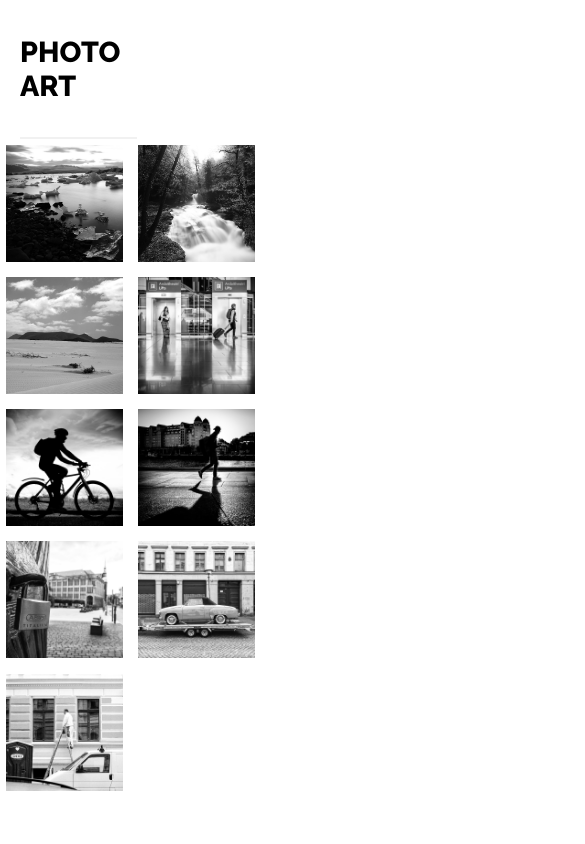
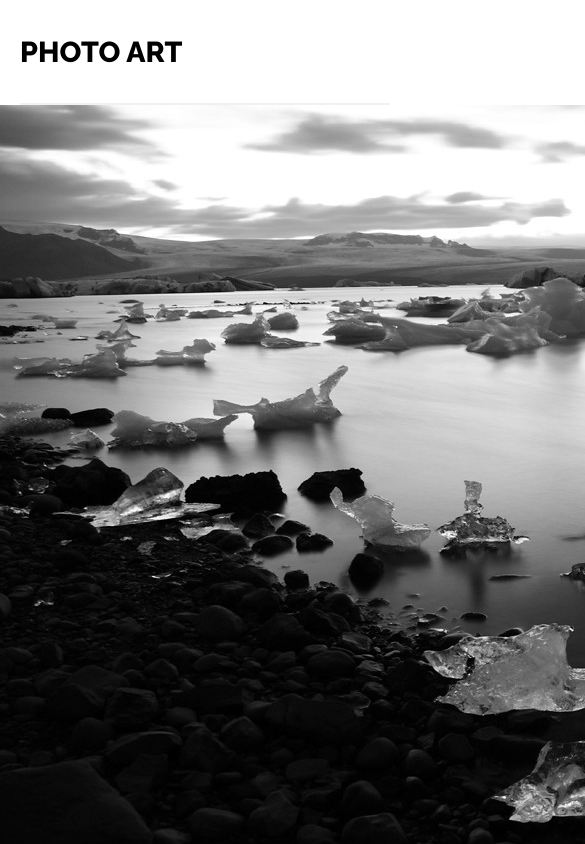
Before and after one commit to umit-aslan/photo-site, a plain HTML site: page index.html in a window 390 px wide. Shown: the top 844 px of the page, 585 px wide, since content can reach past the window. Drawn offline with Linux system fonts and the light colour scheme.

Commit message:
Update style.css
Proje öğrenilen Bootstrap bilgisi ile Responsive görünüme kavuşturuldu.

```diff
--- a/css/style.css
+++ b/css/style.css
@@ -1,27 +1,23 @@
 * {
     margin: 0;
     padding: 0;
-}
+ }
 
 nav {
     font-family: 'Raleway', sans-serif;
     font-weight: 700;
     font-size: 1.8rem;
-    text-transform: uppercase;
     border-bottom: 2px solid #f1f1f1;
-    width: 30%;
     margin-left: 20px;
     padding: 1.2em 0;
 }
 
 img {
-    width: 30%;
-    margin: 1.4444%;
     transition: 2s;
-}
+   }
 
 img:hover {
     transform: scaleX(1.1);
     transform: scaleY(1.1);
     border-radius: 10%;
-}
+          }
```
